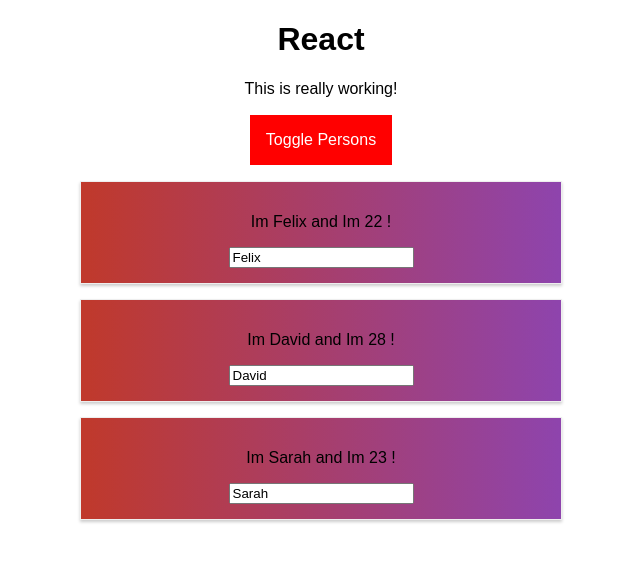
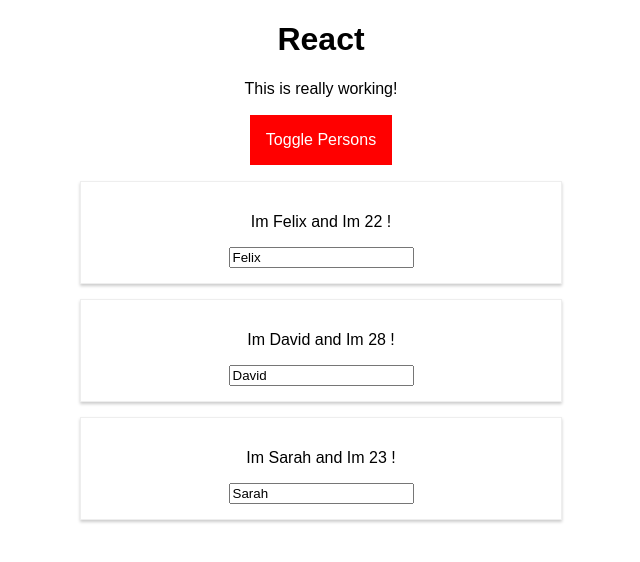
Before and after one commit to felixhaeberle/react-course, a React app in the folder react-complete-guide/: page / in a window 1280 px wide. Both pictures are taken after a click on the button "Toggle Persons". Shown: the top 562 px of the page, without its empty margins (319-959 px from the left). Built offline with nearby package versions, Linux system fonts and the light colour scheme.

Commit message:
Reverse Person styling

```diff
--- a/react-complete-guide/src/components/Persons/Person/Person.css
+++ b/react-complete-guide/src/components/Persons/Person/Person.css
@@ -3,9 +3,6 @@
   margin: 15px auto;
   border: 1px solid #eee;
   box-shadow: 0 2px 3px #ccc;
-  background: #c0392b;  /* fallback for old browsers */
-  background: -webkit-linear-gradient(to left, #8e44ad, #c0392b);  /* Chrome 10-25, Safari 5.1-6 */
-  background: linear-gradient(to left, #8e44ad, #c0392b); /* W3C, IE 10+/ Edge, Firefox 16+, Chrome 26+, Opera 12+, Safari 7+ */
   padding: 15px;
   text-align: center;
 }
```
